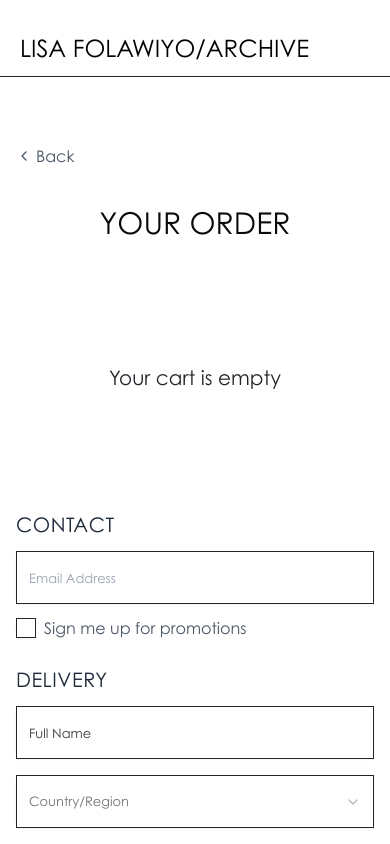
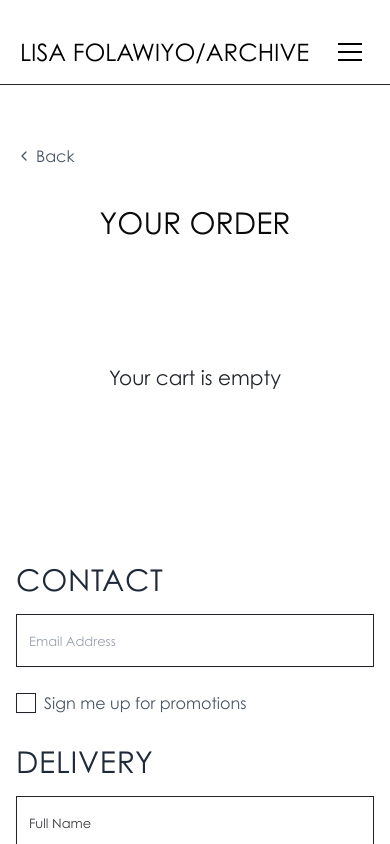
Before and after one commit to lisafolawiyo/nextjs-app, a Next.js app: page /dev/archive/cart in a window 390 px wide. Shown: the top 844 px of the page. Built offline with nearby package versions, Linux system fonts and the light colour scheme.

Commit message:
fix: fixing ui issues and restyling to remove inconsistency

```diff
--- a/src/app/dev/archive/search/page.tsx
+++ b/src/app/dev/archive/search/page.tsx
@@ -4,7 +4,7 @@
 
 export default function page() {
   return (
-    <section className="pt-24">
+    <section className="pt-24 max-md:px-4">
       <ArchiveSection products={products} />
     </section>
   );
--- a/src/components/archive/Header.tsx
+++ b/src/components/archive/Header.tsx
@@ -22,7 +22,7 @@
     const updateHeader = () => {
       const currentScrollY = window.scrollY;
 
-      if (currentScrollY > 1200) {
+      if (currentScrollY > 700) {
         setIsScrolled(true);
       } else {
         setIsScrolled(false);
@@ -65,7 +65,7 @@
             </h1>
           </Link>
 
-          <nav className="hidden items-center gap-8 text-[24px] 2xl:flex">
+          <nav className="hidden items-center gap-8 text-[24px] lg:flex">
             <Link
               href={ROUTES.LISA_ARCHIVE_SEARCH}
               className={`text-[24px] font-light transition-opacity hover:opacity-70 ${
@@ -107,7 +107,7 @@
             </Link>
           </nav>
 
-          <MobileMenu />
+          <MobileMenu shouldDark={shouldBeDark} />
         </div>
       </div>
     </header>
--- a/src/components/archive/MobileMenu.tsx
+++ b/src/components/archive/MobileMenu.tsx
@@ -12,6 +12,7 @@
 import { ArrowRight } from '@/components/Icons';
 import useCartStore from '@/hooks/zustand/useCartStore';
 import { ROUTES } from '@/utils/routes';
+import { cn } from '@/lib/utils';
 
 const useMenuAnimation = (isOpen: boolean) => {
   const menuRef = useRef<HTMLDivElement>(null);
@@ -79,7 +80,7 @@
 
   return { menuRef, overlayRef, menuItemsRef };
 };
-export function MobileMenu() {
+export function MobileMenu({ shouldDark }: { shouldDark?: boolean }) {
   const [isOpen, setIsOpen] = useState(false);
   const { menuRef, overlayRef, menuItemsRef } = useMenuAnimation(isOpen);
   const openMenu = useCallback(() => setIsOpen(true), []);
@@ -119,14 +120,29 @@
     <>
       <button
         onClick={openMenu}
-        className="group fixed right-6 top-5 z-30 2xl:hidden"
+        className="group z-30 lg:hidden"
         aria-label="Open menu"
         aria-expanded={isOpen}
       >
         <div className="flex h-10 w-10 cursor-pointer flex-col items-center justify-center gap-1.5">
-          <span className="h-0.5 w-6 bg-white transition-all duration-300 group-hover:w-7"></span>
-          <span className="h-0.5 w-6 bg-white transition-all duration-300 group-hover:w-5"></span>
-          <span className="h-0.5 w-6 bg-white transition-all duration-300 group-hover:w-7"></span>
+          <span
+            className={cn(
+              'h-0.5 w-6 bg-white transition-all duration-300 group-hover:w-7',
+              shouldDark && 'bg-black',
+            )}
+          ></span>
+          <span
+            className={cn(
+              'h-0.5 w-6 bg-white transition-all duration-300 group-hover:w-5',
+              shouldDark && 'bg-black',
+            )}
+          ></span>
+          <span
+            className={cn(
+              'h-0.5 w-6 bg-white transition-all duration-300 group-hover:w-7',
+              shouldDark && 'bg-black',
+            )}
+          ></span>
         </div>
       </button>
 
--- a/src/components/archive/SampleProducts.tsx
+++ b/src/components/archive/SampleProducts.tsx
@@ -6,6 +6,7 @@
 import { ProductCard } from '@/components/archive';
 import { useGsapFadeIn } from '@/hooks/useGsapFadeIn';
 import { products } from '@/utils/productsData';
+import { ROUTES } from '@/utils/routes';
 
 export function SampleProducts() {
   const sectionRef = useGsapFadeIn({ delay: 0.2, y: 30 });
@@ -14,7 +15,7 @@
     <>
       <div
         ref={sectionRef as React.RefObject<HTMLDivElement>}
-        className="xl:border-t-1 xl:*:border-b-1 xl:*:border-[#212529] lg:*:border-r-1 [&>:first-child:border-l-1 grid  grid-cols-1 gap-0 max-md:gap-4 lg:grid-cols-3 xl:gap-0 xl:border-l-[1px] xl:border-black"
+        className="xl:border-t-1 xl:*:border-b-1 xl:*:border-[#212529] lg:*:border-r-1 [&>:first-child:border-l-1 grid grid-cols-1  gap-0 max-md:gap-4 max-md:px-4 lg:grid-cols-3 xl:gap-0 xl:border-l-[1px] xl:border-black"
       >
         {products.map((product, index) => (
           <div
@@ -32,7 +33,7 @@
         ))}
       </div>
       <div className="mt-10 flex w-full items-center justify-center py-10">
-        <Link href="/dev/archive/search">
+        <Link href={ROUTES.LISA_ARCHIVE_SEARCH}>
           <button className="whitespace-nowrap border border-black px-6 py-2 text-sm  transition-all duration-300 hover:bg-black hover:text-white md:w-[219px] md:text-base">
             DISCOVER MORE
           </button>
--- a/src/components/archive/cart/Checkout.tsx
+++ b/src/components/archive/cart/Checkout.tsx
@@ -37,7 +37,7 @@
 
           <div
             ref={contentRef as React.RefObject<HTMLDivElement>}
-            className="grid gap-8 lg:grid-cols-2 lg:gap-12"
+            className="grid gap-20  md:gap-10 lg:grid-cols-2"
           >
             <OrderList />
 
--- a/src/components/archive/cart/CheckoutForm.tsx
+++ b/src/components/archive/cart/CheckoutForm.tsx
@@ -57,10 +57,10 @@
     <Form {...form}>
       <form onSubmit={form.handleSubmit(onSubmit)} className="space-y-6">
         <div>
-          <h2 className="mb-3 text-[20px] font-normal tracking-wide text-gray-800 md:text-[40px]">
+          <h2 className="mb-3 text-[30px] font-normal tracking-wide text-gray-800 md:text-[40px]">
             CONTACT
           </h2>
-          <div className="space-y-3">
+          <div className="space-y-6">
             <FormField
               control={form.control}
               name="email"
@@ -103,7 +103,7 @@
         </div>
 
         <div>
-          <h2 className="mb-3 text-[20px] font-normal tracking-wide text-gray-800 md:text-[40px]">
+          <h2 className="mb-3 text-[30px] font-normal tracking-wide text-gray-800 md:text-[40px]">
             DELIVERY
           </h2>
           <div className="space-y-4 md:space-y-8">
```
